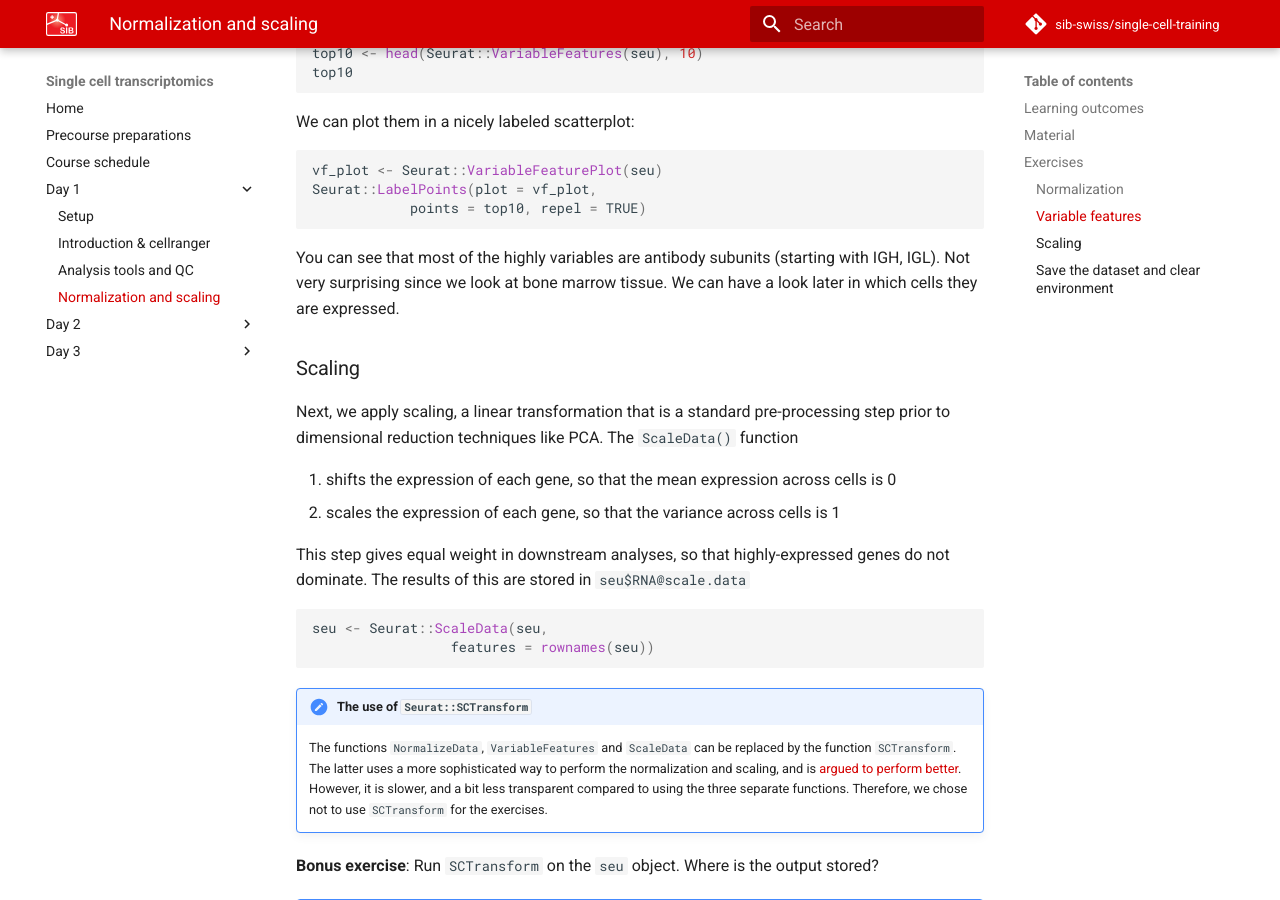
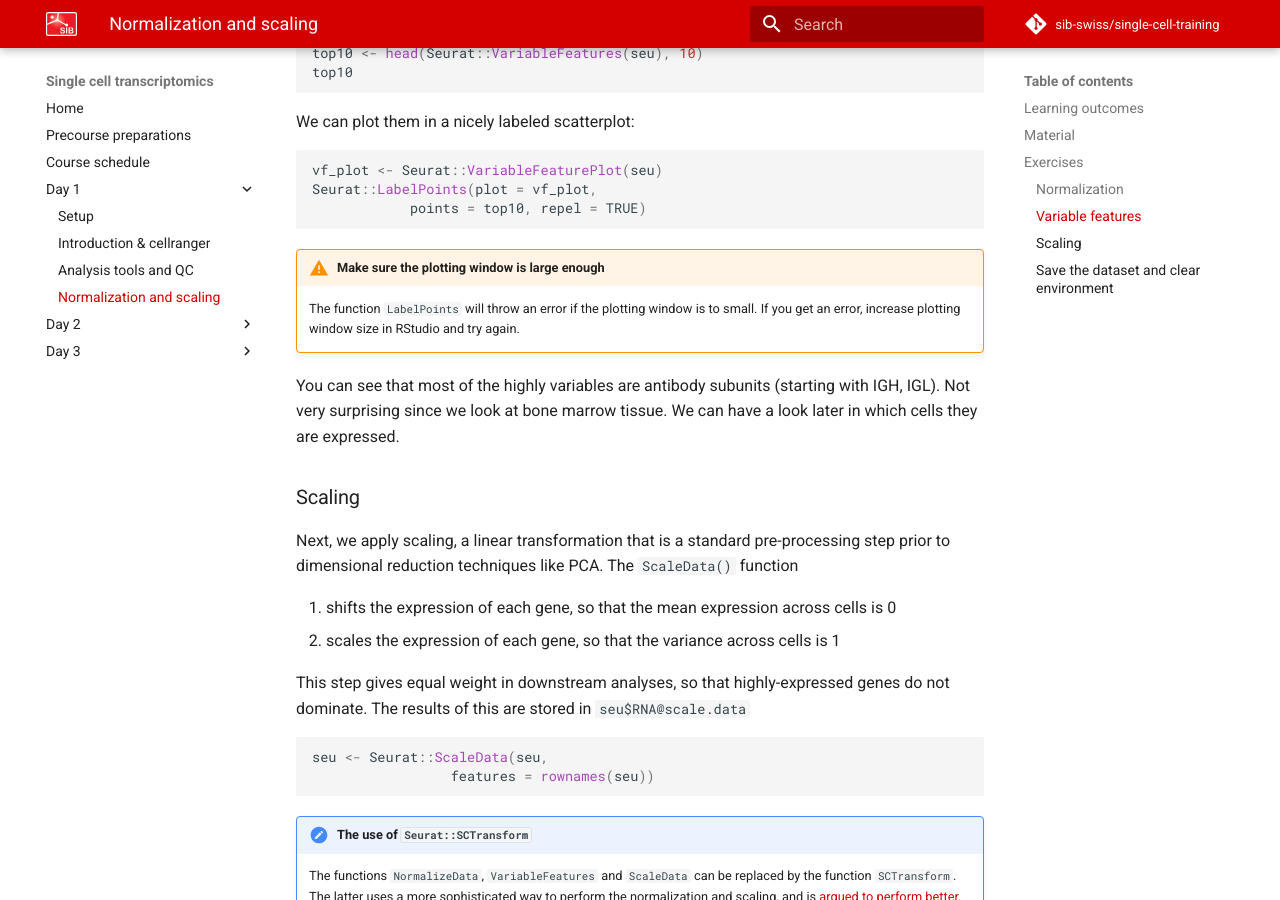
Before and after one commit to sib-swiss/single-cell-training, an MkDocs documentation site: the page built from docs/day1/normalization_scaling.md, in a window 1280 px wide and 900 px high, scrolled down 1646 px. Built offline with MkDocs 1.6.1 and Material for MkDocs 9.7.7, drawn with Linux system fonts in a browser that asks for light colours; comment, search, counter and statistics services are not loaded; the version menu is left out.

Commit message:
adds warning on labelpoints window size

````diff
--- a/docs/day1/normalization_scaling.md
+++ b/docs/day1/normalization_scaling.md
@@ -101,6 +101,9 @@ Seurat::LabelPoints(plot = vf_plot,
             points = top10, repel = TRUE)
 ```
 
+!!! warning "Make sure the plotting window is large enough"
+    The function `LabelPoints` will throw an error if the plotting window is to small. If you get an error, increase plotting window size in RStudio and try again.
+
 You can see that most of the highly variables are antibody subunits (starting with IGH, IGL). Not very surprising since we look at bone marrow tissue. We can have a look later in which cells they are expressed.
 
 ### Scaling
````
